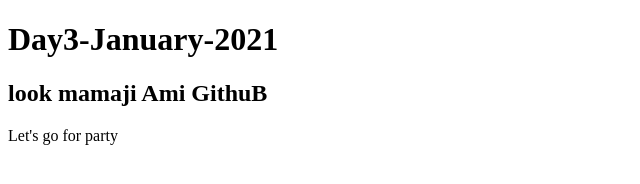
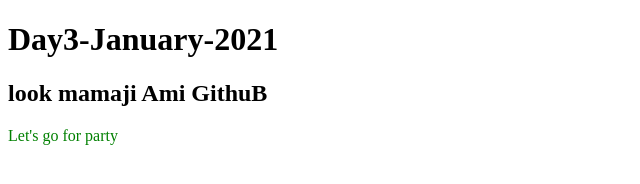
Before and after one commit to Tanjidhossain/my-first-website, a plain HTML site: page index.html in a window 1280 px wide. Shown: the full height of the page, 0-640 px from the left. Drawn offline with Linux system fonts and the light colour scheme.

Commit message:
adding paragraph color

```diff
--- a/index.html
+++ b/index.html
@@ -8,7 +8,7 @@
 <body>
     <h1>Day3-January-2021</h1>
     <h2>look mamaji Ami GithuB</h2>
-    <P>Let's go for party</P>
+    <P style="color:green;">Let's go for party</P>
 
 </body>
 </html>
```
